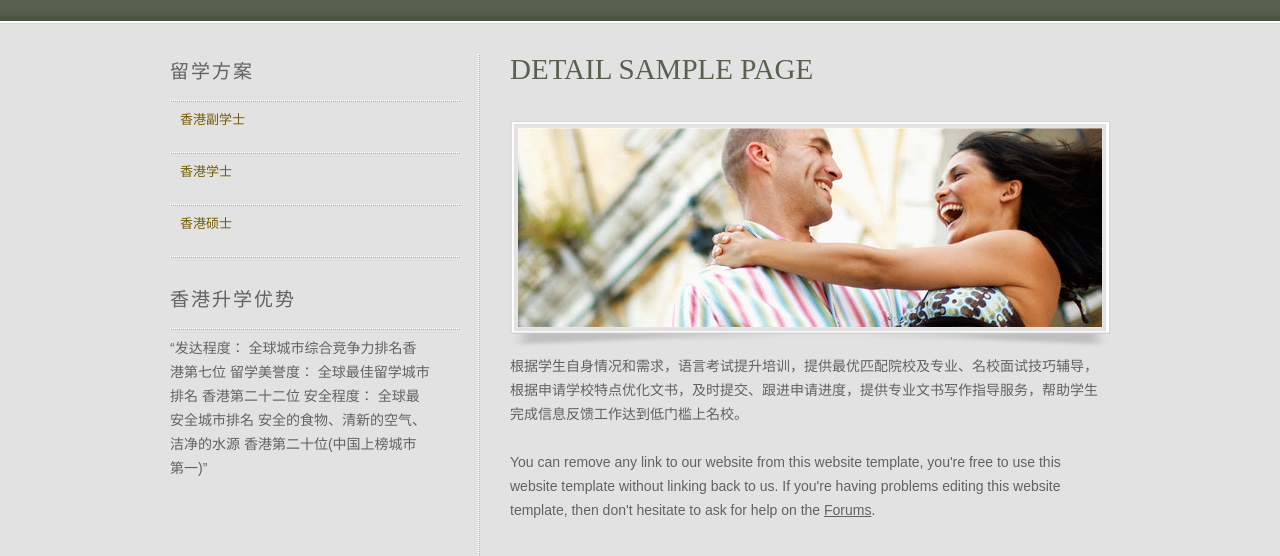
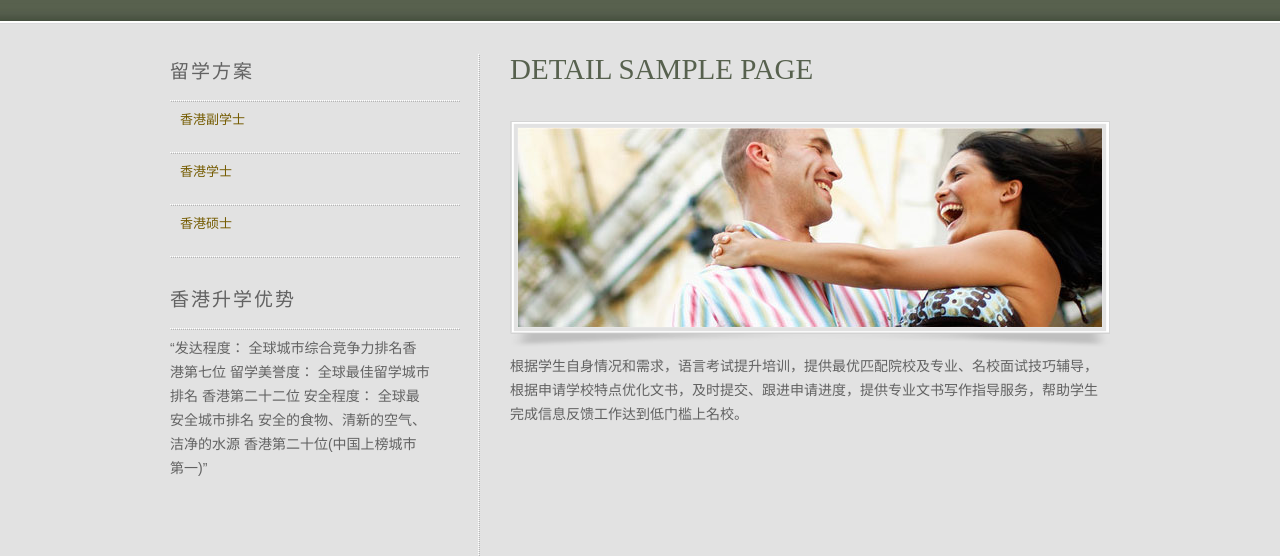
Before and after one commit to teemo0803/ykd_web, a plain HTML site: page pages/post.html in a window 1280 px wide. Shown: the part 114-670 px from the top of the page. Drawn offline with Linux system fonts and the light colour scheme.

Commit message:
feat(post): 移除页面底部链接说明段落
- 删除了页面底部关于移除链接的说明文字
- 清理了无用的模板提示信息
- 简化了页面内容结构

```diff
--- a/pages/post.html
+++ b/pages/post.html
@@ -58,13 +58,6 @@
             根据学生自身情况和需求，语言考试提升培训，提供最优匹配院校及专业、名校面试技巧辅导，
             根据申请学校特点优化文书，及时提交、跟进申请进度，提供专业文书写作指导服务，帮助学生完成信息反馈工作达到低门槛上名校。
           </p>
-          <p>
-            You can remove any link to our website from this website template,
-            you're free to use this website template without linking back to us.
-            If you're having problems editing this website template, then don't
-            hesitate to ask for help on the
-            <a href="http://www.freewebsitetemplates.com/forums/">Forums</a>.
-          </p>
         </div>
       </div>
     </div>
```
